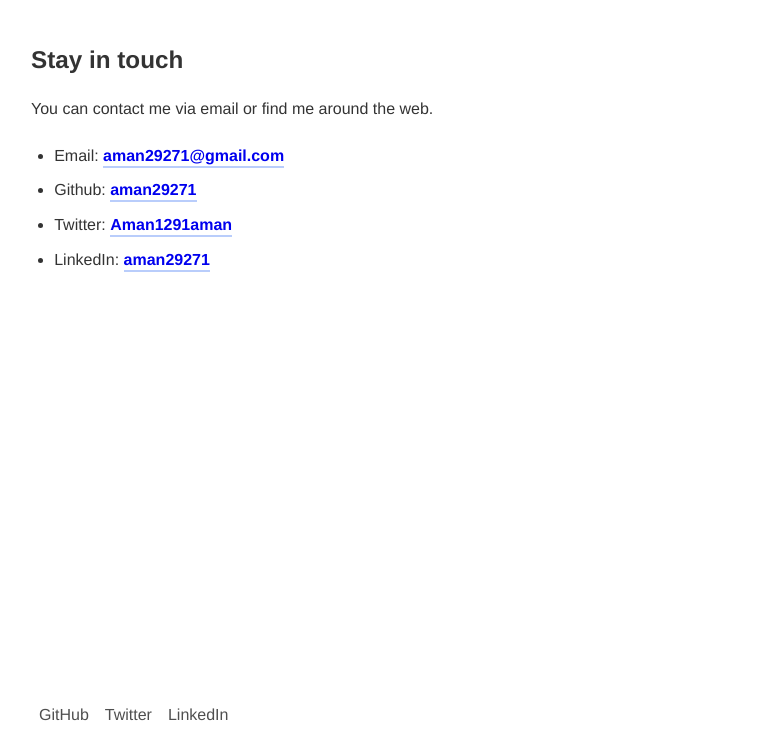
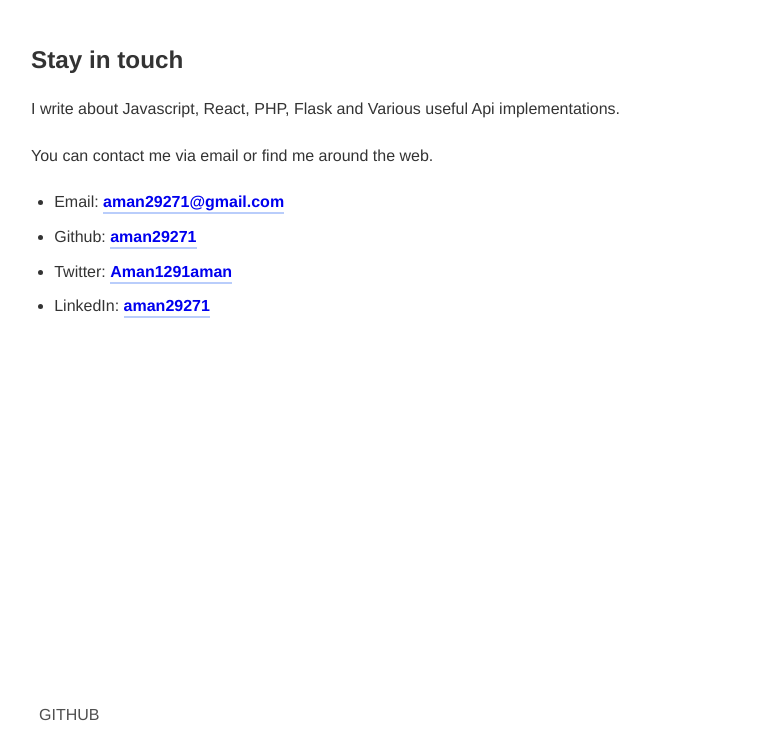
Before and after one commit to aman29271/gatsby-advanced-blog-starter, a Gatsby site: page /contact in a window 1280 px wide. Shown: the part 58-800 px from the top of the page, without its empty margins (250-1030 px from the left). Built offline with nearby package versions, Linux system fonts and the light colour scheme; Gatsby itself is replaced by a stand-in of ours; some packages are replaced by stand-ins of ours.

Commit message:
update links

```diff
--- a/data/siteConfig.js
+++ b/data/siteConfig.js
@@ -2,7 +2,7 @@ const config = {
     siteTitle: "Aman Kumar | Web developer", // Site title.
     siteShortDesc: "Aman Kumar Web developer",
     siteLogo: "/logos/logo-1024.png", // Logo used for SEO and manifest.
-    siteUrl: "", // Domain of your website without pathPrefix.
+    siteUrl: "https://www.example.com", // Domain of your website without pathPrefix.
     siteDescription: "A GatsbyJS stater with Advanced design in mind.", // Website description used for RSS feeds/meta description tag.
     siteRss: "/rss.xml", // Path to the RSS file.
     googleAnalyticsID: "UA-47311644-5", // GA tracking ID.
@@ -18,16 +18,16 @@ const config = {
     // Links to social profiles/projects you want to display in the author segment/navigation bar.
     userLinks: [
       {
-        label: "GitHub",
-        username: "https://github.com/aman29271",
+        label: "github",
+        username: "aman29271",
       },
       {
-        label: "Twitter",
-        username: "https://twitter.com/Aman1291aman",
+        label: "twitter",
+        username: "Aman1291aman",
       },
      {
-          label: "LinkedIn",
-          username: "https://linkedin.com/in/aman29271",
+          label: "linkedIn",
+          username: "aman29271",
       }
     ],
     copyright: "Copyright © 2019. Advanced User", // Copyright string for the footer of the website and RSS feed.
--- a/gatsby-config.js
+++ b/gatsby-config.js
@@ -4,15 +4,20 @@
  * See: https://www.gatsbyjs.org/docs/gatsby-config/
  */
 const config = require('./data/siteConfig')
+const [github,twitter,linkedin]  = config.userLinks
 module.exports = {
   /* Your site config here */
   siteMetadata:{
     title:config.siteTitle,
     author:config.userName,
     Email:config.userEmail,
-    Github: 'aman29271',
-    Twitter:'Aman1291aman',
-    LinkedIn:'aman29271'
+    githubUsername: github.username,
+    twitterUsername:twitter.username,
+    linkedInUsername:linkedin.username,
+    defaultTitle: config.siteTitle,
+    defaultDescription: config.siteDescription,
+    siteUrl: config.siteUrl,
+    defaultImage: config.siteLogo,
   },
   plugins:[
     'gatsby-plugin-sass',
--- a/src/components/userLinks.js
+++ b/src/components/userLinks.js
@@ -1,14 +1,10 @@
 import React from 'react'
 import footerStyles from './modules/footer.module.scss'
 const UserLink = (props)=>{
-
+    const [ github,] = props.link
     return(
         <div>
-            {props.link.map((link,index)=>{
-                return(
-                    <a href={link.username} target="_blank" rel="noopener noreferrer" className={footerStyles.link} key={index}><span>{link.label}</span></a>
-                )
-            })}
+            <a href={`https://github.com/${github.username}`} target="_blank" rel="noopener noreferrer" className={footerStyles.link} ><span>{github.label.toUpperCase()}</span></a>
         </div>
     )
 }
--- a/src/pages/contact.js
+++ b/src/pages/contact.js
@@ -9,22 +9,27 @@ import config from '../../data/siteConfig'
      query{
          site{
              siteMetadata{
-                 Email,Github,Twitter,LinkedIn
+                 Email
+                 githubUsername
+                 twitterUsername
+                 linkedInUsername
              }
          }
      }
      `)
+     const { Email,githubUsername,twitterUsername,linkedInUsername} = data.site.siteMetadata
      return(
          <Layout>
              <Helmet title={`Contact - ${config.userName}`}/>
          <div>
              <h2 className={contactStyle.title}>Stay in touch</h2>
+             <p>I write about Javascript, React, PHP, Flask and Various useful Api implementations.</p>
              <p className={contactStyle.subtitle}>You can contact me via email or find me around the web.</p>
              <ul className={contactStyle.list}>
-                 <li>Email: <a target="_blank" rel="noopener noreferrer" className={contactStyle.link} href={`mailto:${data.site.siteMetadata.Email}`}>{data.site.siteMetadata.Email}</a></li>
-                 <li>Github: <a target="_blank" rel="noopener noreferrer" className={contactStyle.link} href={`https://github.com/${data.site.siteMetadata.Github}`}>{data.site.siteMetadata.Github}</a></li>
-                 <li>Twitter: <a target="_blank" rel="noopener noreferrer" className={contactStyle.link} href={`https://twitter.com/${data.site.siteMetadata.Twitter}`}>{data.site.siteMetadata.Twitter}</a></li>
-                 <li>LinkedIn: <a target="_blank" rel="noopener noreferrer" className={contactStyle.link} href={`https://linkedin.com/in/${data.site.siteMetadata.LinkedIn}`}>{data.site.siteMetadata.LinkedIn}</a></li>
+                 <li>Email: <a target="_blank" rel="noopener noreferrer" className={contactStyle.link} href={`mailto:${data.site.siteMetadata.Email}`}>{Email}</a></li>
+                 <li>Github: <a target="_blank" rel="noopener noreferrer" className={contactStyle.link} href={`https://github.com/${githubUsername}`}>{githubUsername}</a></li>
+                 <li>Twitter: <a target="_blank" rel="noopener noreferrer" className={contactStyle.link} href={`https://twitter.com/${twitterUsername}`}>{twitterUsername}</a></li>
+                 <li>LinkedIn: <a target="_blank" rel="noopener noreferrer" className={contactStyle.link} href={`https://linkedin.com/in/${linkedInUsername}`}>{linkedInUsername}</a></li>
             </ul>
          </div>
          </Layout>
```
Also changed, not shown: src/components/SEO.js (added, +83 -0 lines).
